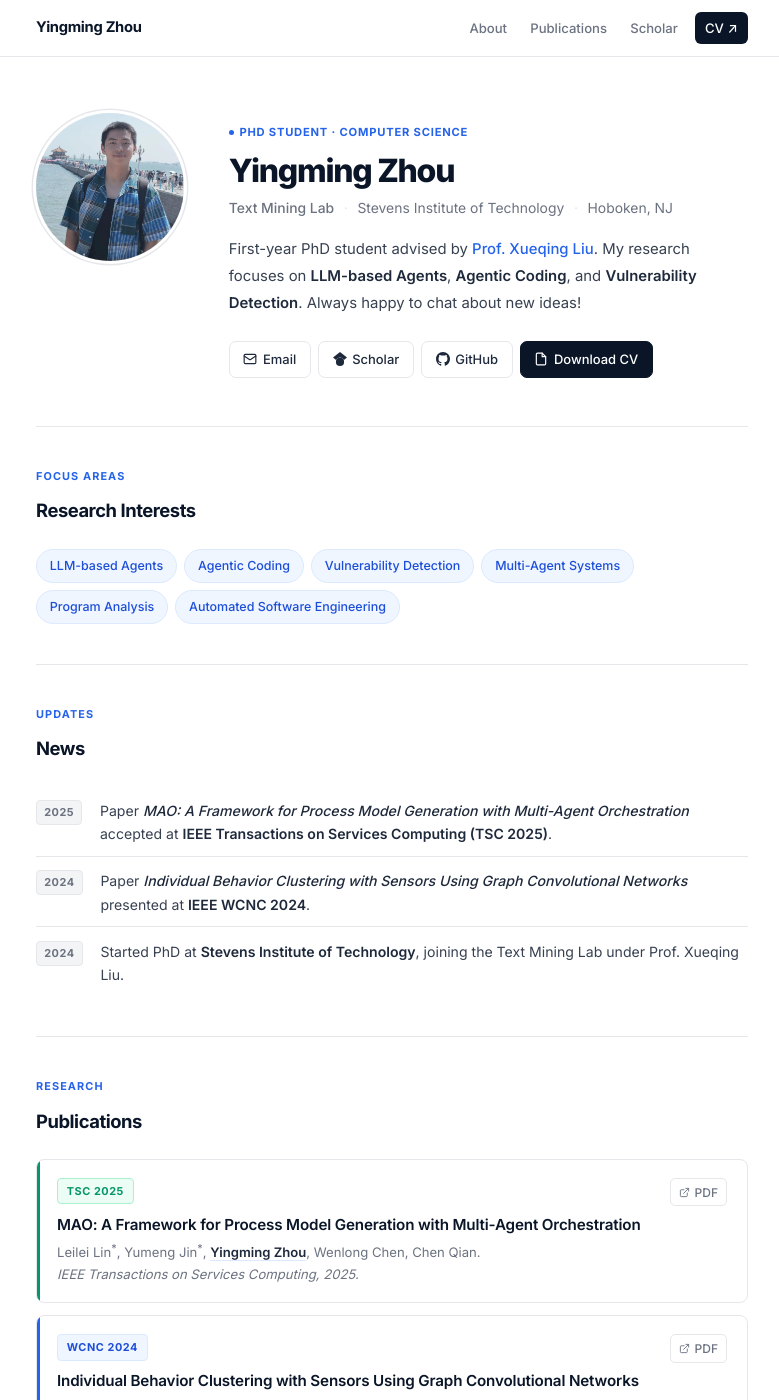
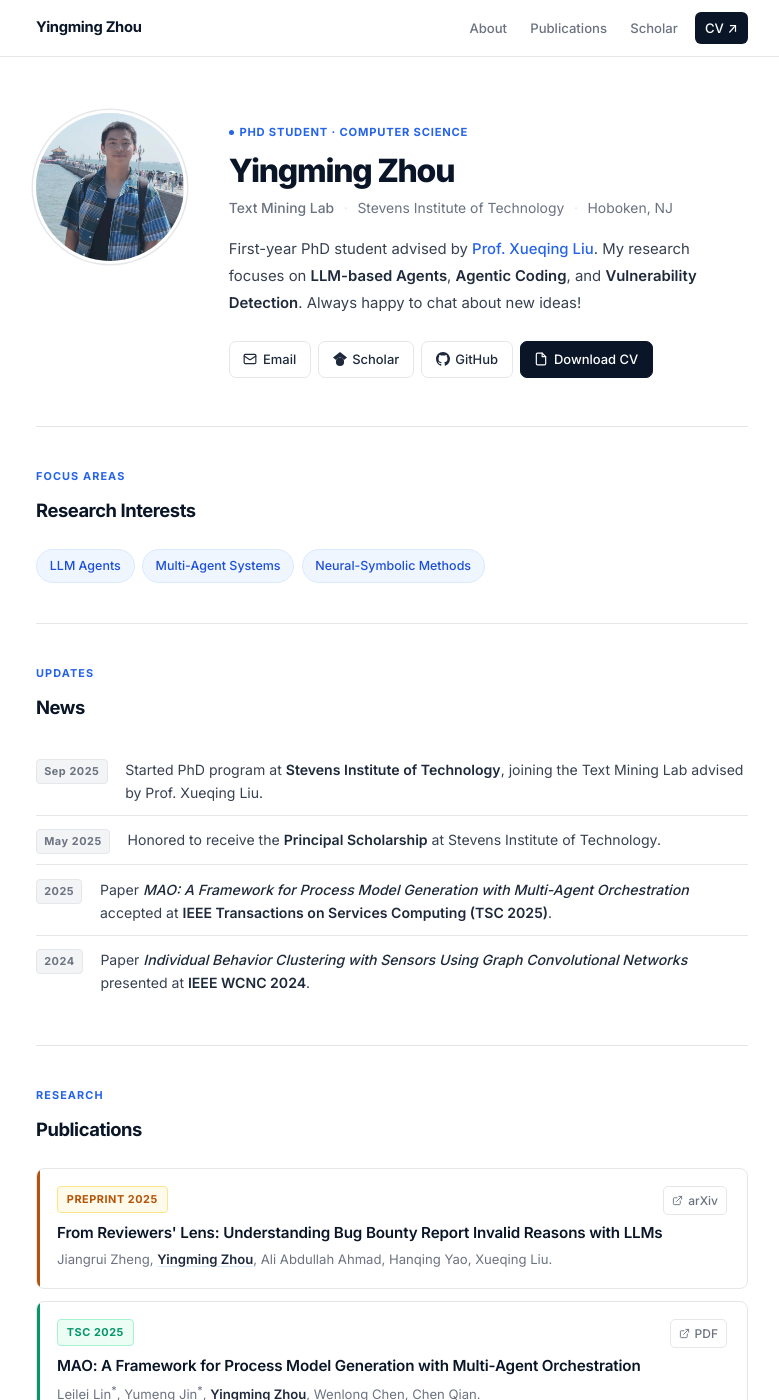
Before and after one commit to Aizhouym/Aizhouym.github.io, a Jekyll site: the page built from _pages/about.md, in a window 1280 px wide and 1400 px high. Shown: the whole window, without its empty margins (248-1027 px from the left). Built offline with Jekyll 4.4.1, drawn with Linux system fonts in a browser that asks for light colours.

Commit message:
Update content: research interests, news, and publications
- Research interests: LLM Agents, Multi-Agent Systems, Neural-Symbolic Methods
- News: correct PhD start to Sep 2025, add Principal Scholarship (May 30 2025)
- Publications: add new 2025 preprint on Bug Bounty / LLM (arXiv 2511.18608)

Co-Authored-By: Claude Sonnet 4.6 <noreply@anthropic.com>

```diff
--- a/_layouts/homepage.html
+++ b/_layouts/homepage.html
@@ -473,12 +473,9 @@
     <div class="section-label">Focus Areas</div>
     <h2 class="section-heading">Research Interests</h2>
     <div class="tags">
-      <span class="tag">LLM-based Agents</span>
-      <span class="tag">Agentic Coding</span>
-      <span class="tag">Vulnerability Detection</span>
+      <span class="tag">LLM Agents</span>
       <span class="tag">Multi-Agent Systems</span>
-      <span class="tag">Program Analysis</span>
-      <span class="tag">Automated Software Engineering</span>
+      <span class="tag">Neural-Symbolic Methods</span>
     </div>
   </div>
 
@@ -490,16 +487,20 @@
     <h2 class="section-heading">News</h2>
     <div class="news-list">
       <div class="news-item">
+        <span class="news-year">Sep 2025</span>
+        <p class="news-text">Started PhD program at <strong>Stevens Institute of Technology</strong>, joining the Text Mining Lab advised by Prof.&nbsp;Xueqing Liu.</p>
+      </div>
+      <div class="news-item">
+        <span class="news-year">May 2025</span>
+        <p class="news-text">Honored to receive the <strong>Principal Scholarship</strong> at Stevens Institute of Technology.</p>
+      </div>
+      <div class="news-item">
         <span class="news-year">2025</span>
         <p class="news-text">Paper <em>MAO: A Framework for Process Model Generation with Multi-Agent Orchestration</em> accepted at <strong>IEEE Transactions on Services Computing (TSC&nbsp;2025)</strong>.</p>
       </div>
       <div class="news-item">
         <span class="news-year">2024</span>
         <p class="news-text">Paper <em>Individual Behavior Clustering with Sensors Using Graph Convolutional Networks</em> presented at <strong>IEEE WCNC 2024</strong>.</p>
-      </div>
-      <div class="news-item">
-        <span class="news-year">2024</span>
-        <p class="news-text">Started PhD at <strong>Stevens Institute of Technology</strong>, joining the Text Mining Lab under Prof.&nbsp;Xueqing Liu.</p>
       </div>
     </div>
   </div>
@@ -511,6 +512,25 @@
     <div class="section-label">Research</div>
     <h2 class="section-heading">Publications</h2>
     <div class="pub-list">
+
+      <!-- Bug Bounty 2025 -->
+      <div class="pub-card pub-card--preprint">
+        <div class="pub-top">
+          <span class="pub-venue pub-venue--preprint">Preprint 2025</span>
+          <a href="https://arxiv.org/abs/2511.18608" target="_blank" rel="noopener" class="pub-pdflink">
+            <svg viewBox="0 0 24 24" fill="none" stroke="currentColor" stroke-width="2" stroke-linecap="round" stroke-linejoin="round"><path d="M18 13v6a2 2 0 0 1-2 2H5a2 2 0 0 1-2-2V8a2 2 0 0 1 2-2h6"/><polyline points="15 3 21 3 21 9"/><line x1="10" y1="14" x2="21" y2="3"/></svg>
+            arXiv
+          </a>
+        </div>
+        <h3 class="pub-title">
+          <a href="https://arxiv.org/abs/2511.18608" target="_blank" rel="noopener">
+            From Reviewers' Lens: Understanding Bug Bounty Report Invalid Reasons with LLMs
+          </a>
+        </h3>
+        <p class="pub-authors">
+          Jiangrui Zheng, <span class="me">Yingming Zhou</span>, Ali Abdullah Ahmad, Hanqing Yao, Xueqing Liu.
+        </p>
+      </div>
 
       <!-- TSC 2025 -->
       <div class="pub-card pub-card--journal">
```
